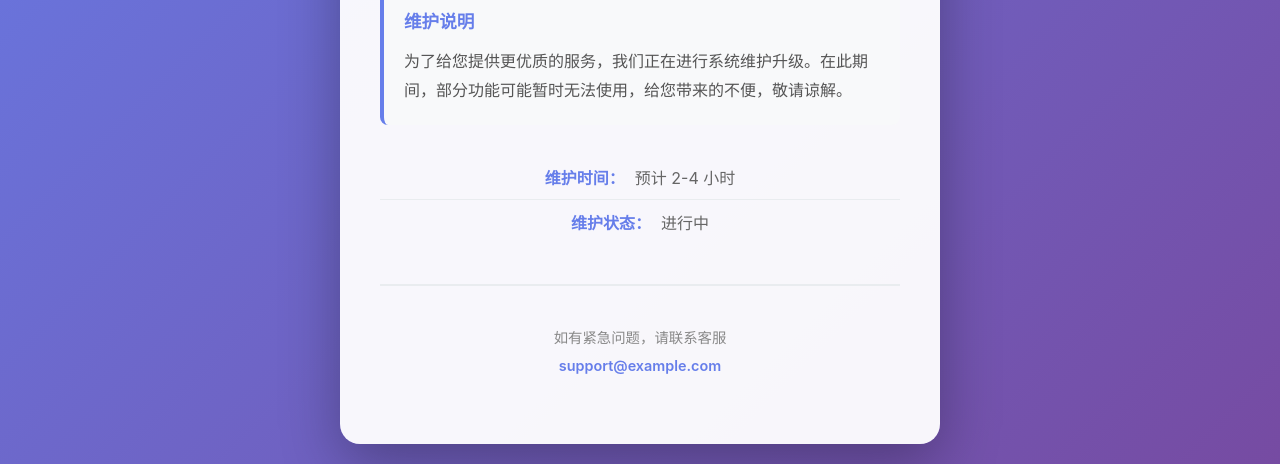
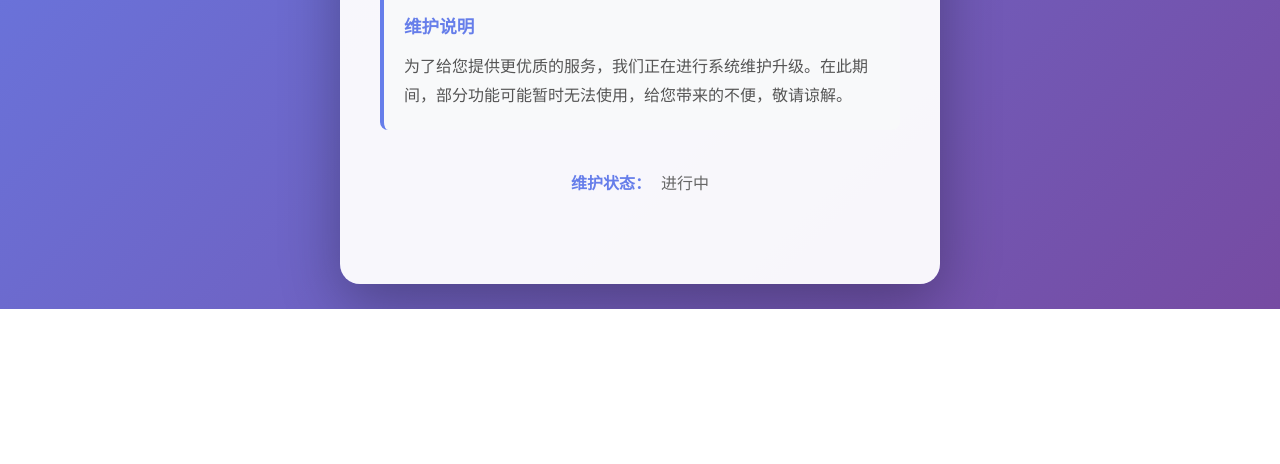
Before and after one commit to PowerBtent/maintenance, a plain HTML site: page index.html in a window 1280 px wide. Shown: the part 491-955 px from the top of the page. After the commit the page ends 800 px from the top, so only its background shows below. Drawn offline with Linux system fonts and the light colour scheme.

Commit message:
Update index.html

```diff
--- a/index.html
+++ b/index.html
@@ -132,30 +132,6 @@
             margin-right: 10px;
         }
 
-        .contact {
-            margin-top: 40px;
-            padding-top: 30px;
-            border-top: 2px solid #e9ecef;
-        }
-
-        .contact p {
-            color: #888;
-            font-size: 0.9rem;
-            margin: 10px 0;
-        }
-
-        .contact a {
-            color: #667eea;
-            text-decoration: none;
-            font-weight: 600;
-            transition: color 0.3s;
-        }
-
-        .contact a:hover {
-            color: #764ba2;
-            text-decoration: underline;
-        }
-
         .countdown {
             margin-top: 30px;
             font-size: 1.5rem;
@@ -234,16 +210,8 @@
         </div>
 
         <ul class="info-list" id="info-list">
-            <li><strong id="info-maintenance">维护时间：</strong><span id="maintenance-time">预计 2-4 小时</span></li>
             <li><strong id="info-status">维护状态：</strong><span id="status">进行中</span></li>
         </ul>
-
-        <div class="contact">
-            <p id="contact-text">如有紧急问题，请联系客服</p>
-            <p>
-                <a href="mailto:support@ccbet.com" id="contact-email">support@ccbet.com</a>
-            </p>
-        </div>
     </div>
 
     <script>
@@ -253,24 +221,16 @@
                 subtitle: '我们正在对系统进行升级维护，以提供更好的服务体验',
                 messageTitle: '维护说明',
                 messageContent: '为了给您提供更优质的服务，我们正在进行系统维护升级。在此期间，部分功能可能暂时无法使用，给您带来的不便，敬请谅解。',
-                infoMaintenance: '维护时间：',
-                maintenanceTime: '预计 2-4 小时',
                 infoStatus: '维护状态：',
-                status: '进行中',
-                contactText: '如有紧急问题，请联系客服',
-                contactEmail: 'support@example.com'
+                status: '进行中'
             },
             en: {
                 title: 'System Maintenance',
                 subtitle: 'We are currently performing system upgrades to provide you with a better service experience',
                 messageTitle: 'Maintenance Notice',
                 messageContent: 'We are performing system maintenance and upgrades to provide you with better service. Some features may be temporarily unavailable during this time. We apologize for any inconvenience.',
-                infoMaintenance: 'Maintenance Time:',
-                maintenanceTime: 'Estimated 2-4 hours',
                 infoStatus: 'Status:',
-                status: 'In Progress',
-                contactText: 'For urgent issues, please contact customer service',
-                contactEmail: 'support@example.com'
+                status: 'In Progress'
             }
         };
 
@@ -289,13 +249,8 @@
             document.getElementById('subtitle').textContent = t.subtitle;
             document.getElementById('message-title').textContent = t.messageTitle;
             document.getElementById('message-content').textContent = t.messageContent;
-            document.getElementById('info-maintenance').textContent = t.infoMaintenance;
-            document.getElementById('maintenance-time').textContent = t.maintenanceTime;
             document.getElementById('info-status').textContent = t.infoStatus;
             document.getElementById('status').textContent = t.status;
-            document.getElementById('contact-text').textContent = t.contactText;
-            document.getElementById('contact-email').textContent = t.contactEmail;
-            document.getElementById('contact-email').href = 'mailto:' + t.contactEmail;
         }
 
         function updateButtons() {
```
